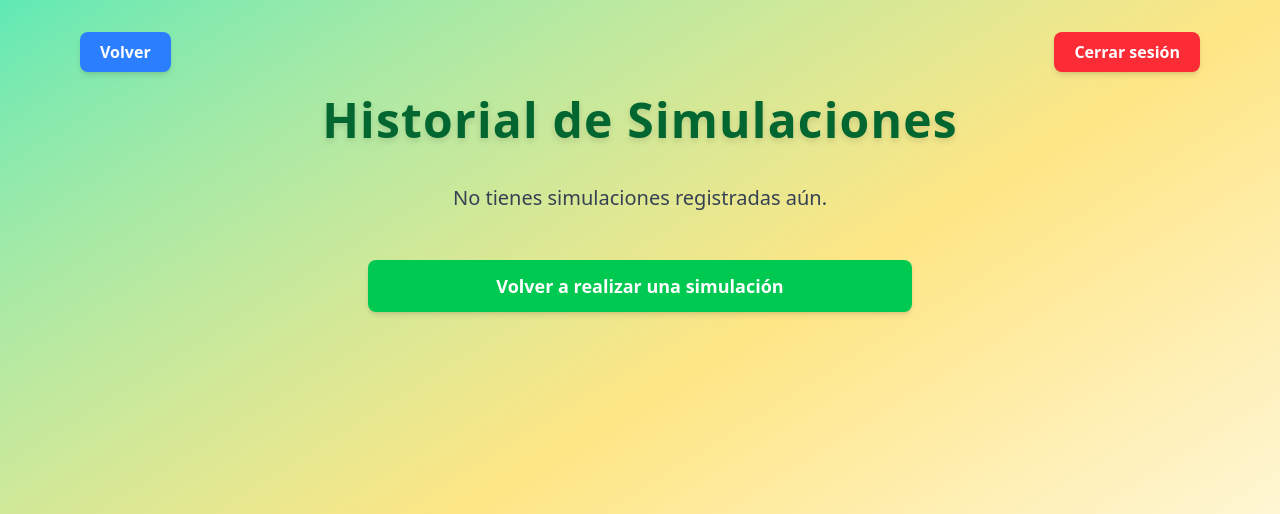
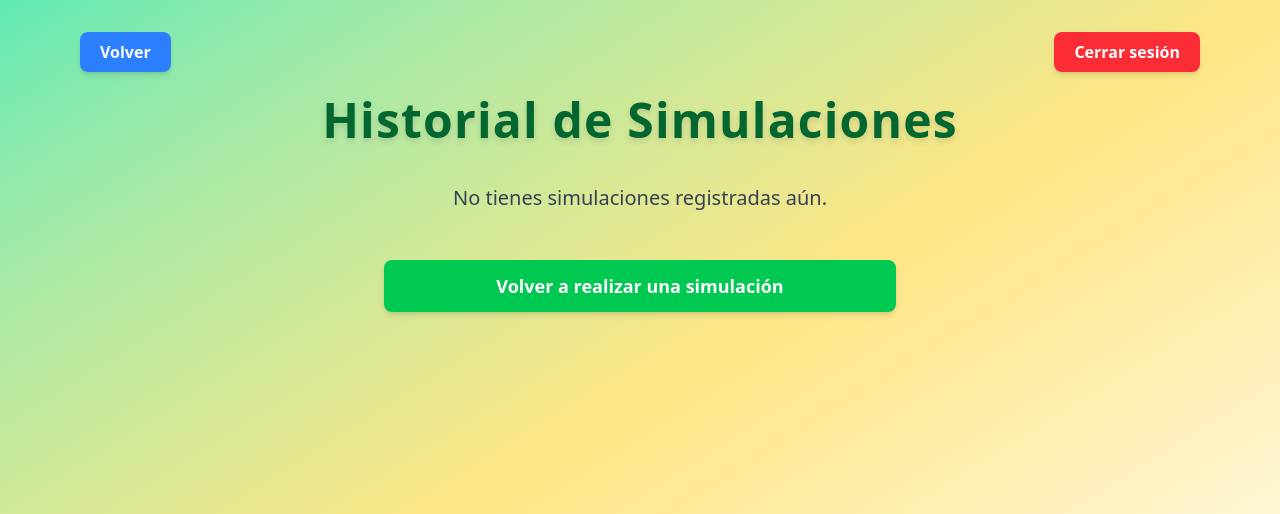
Before and after one commit to AbnerCX/Gaia, a Django app: page /simulacion/historial/ in a window 1280 px wide. Shown: the top 514 px of the page. Run offline with Django 5.2, Linux system fonts and the light colour scheme; the visitor is signed in with stand-in values (Sample User, id 1); data that the repository does not hold is empty; style sheets or scripts are compiled from the project's sources.

Commit message:
boton historial,tabla historial

```diff
--- a/simulaciones/templates/historial_simulaciones.html
+++ b/simulaciones/templates/historial_simulaciones.html
@@ -94,7 +94,7 @@
 
         <!-- Botón volver a simular -->
         <div class="mt-12 text-center">
-            <a href="{% url 'realizar_simulacion' %}" class="inline-block bg-green-500 text-white font-semibold px-32 py-3 text-lg rounded-lg transition-all duration-300 ease-in-out hover:bg-green-700 hover:scale-105 shadow-md">
+            <a href="{% url 'realizar_simulacion' %}" class="inline-block bg-green-500 text-white font-semibold px-28 py-3 text-lg rounded-lg transition-all duration-300 ease-in-out hover:bg-green-700 hover:scale-105 shadow-md">
                 Volver a realizar una simulación
             </a>
         </div>
```
